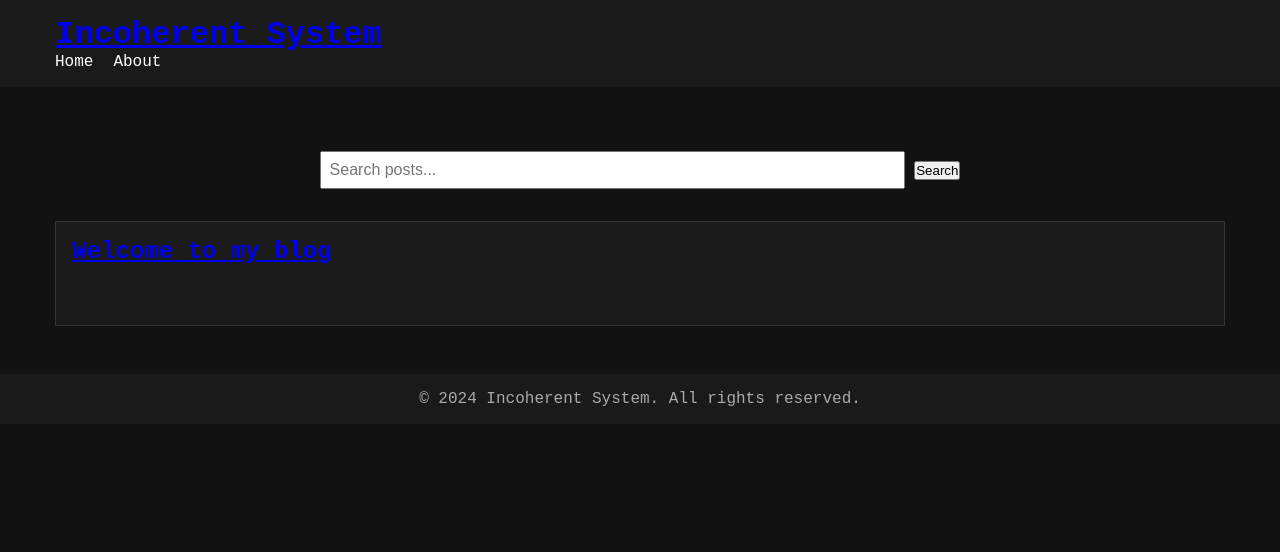
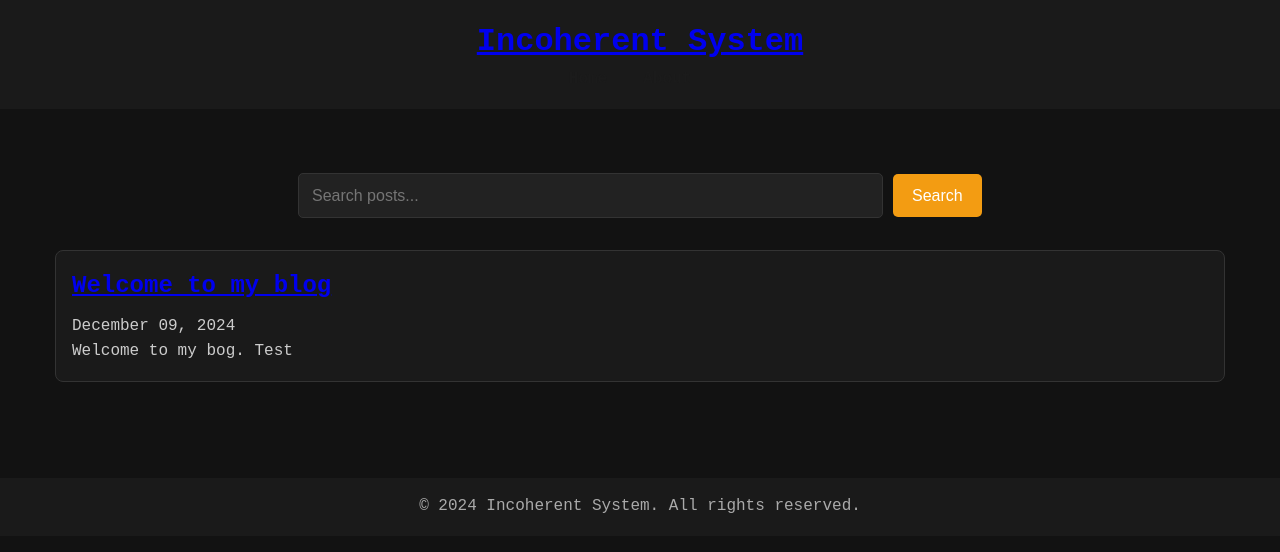
Before and after one commit to SovietOnion1608/sovietonion1608.github.io, a Jekyll site: the page built from index.html, in a window 1280 px wide. Shown: the top 552 px of the page. Built offline with Jekyll 4.4.1, drawn with Linux system fonts in a browser that asks for light colours; the list of posts is cut into pages by our own code.

Commit message:
Update styles.css

```diff
--- a/assets/styles.css
+++ b/assets/styles.css
@@ -1,39 +1,46 @@
-/* Global reset */
+/* Global reset for margin, padding, and box-sizing */
 * {
   margin: 0;
   padding: 0;
   box-sizing: border-box;
 }
 
+/* Basic body styling */
 body {
-  font-family: Monospace, sans-serif;
+  font-family: Courier New, sans-serif;
   background-color: #121212;
   color: #1b1b1b;
   margin: 0;
   padding: 0;
+  line-height: 1.6;
 }
 
-/* Center the content in a box */
+/* Center the content within a dynamic box */
 .container {
   width: 100%;
-  max-width: 1200px; /* Set maximum width */
-  margin: 0 auto; /* Center the content horizontally */
-  padding: 0 15px; /* Add some horizontal padding */
+  max-width: 1200px; /* Max width of content box */
+  margin: 0 auto; /* Horizontally center the content */
+  padding: 0 15px; /* Add padding on left/right */
 }
 
+/* Header styling */
 header {
   background-color: #1a1a1a;
   padding: 1rem 0;
 }
 
+/* Main title inside the header */
 header h1 {
   margin: 0;
   font-size: 2rem;
+  text-align: center;
 }
 
+/* Navigation styling */
 nav ul {
   list-style: none;
   display: flex;
+  justify-content: center; /* Center the navigation items */
   padding: 0;
 }
 
@@ -42,54 +49,131 @@
 }
 
 nav ul li a {
-  color: #fff;
+  color: #1b1b1b;
   text-decoration: none;
+  font-weight: bold;
+  padding: 0.5rem;
+  transition: color 0.3s ease;
 }
 
+/* Hover effect for navigation links */
+nav ul li a:hover {
+  color: #f39c12;
+}
+
+/* Main content area styling */
 main {
   padding: 2rem 0;
 }
 
+/* Article/Post container */
 article.post {
   border: 1px solid #333;
   margin: 1rem 0;
   padding: 1rem;
   background-color: #1a1a1a;
+  border-radius: 8px; /* Rounded corners */
+  transition: transform 0.3s ease-in-out;
 }
 
+/* Hover effect for posts */
+article.post:hover {
+  transform: translateY(-5px); /* Slight lift effect */
+}
+
+/* Post titles inside articles */
 article h2 {
   margin-bottom: 0.5rem;
+  font-size: 1.5rem;
+  color: #f39c12; /* Golden color for the title */
 }
 
+/* Excerpts and post content */
+article p {
+  font-size: 1rem;
+  color: #ccc;
+}
+
+/* Search bar styling */
+.search-bar {
+  margin: 2rem 0;
+  text-align: center;
+}
+
+#search {
+  padding: 0.8rem;
+  font-size: 1rem;
+  width: 50%;
+  border-radius: 5px;
+  border: 1px solid #333;
+  background-color: #222;
+  color: #fff;
+}
+
+#search:focus {
+  outline: none;
+  border-color: #f39c12;
+}
+
+/* Button styling */
+button {
+  padding: 0.8rem 1.2rem;
+  background-color: #f39c12;
+  color: #fff;
+  border: none;
+  border-radius: 5px;
+  font-size: 1rem;
+  cursor: pointer;
+  transition: background-color 0.3s ease;
+}
+
+button:hover {
+  background-color: #e67e22;
+}
+
+/* Pagination styling */
+.pagination {
+  text-align: center;
+  margin-top: 2rem;
+}
+
+.pagination a {
+  color: #fff;
+  text-decoration: none;
+  margin: 0 1rem;
+  font-weight: bold;
+  transition: color 0.3s ease;
+}
+
+/* Hover effect for pagination links */
+.pagination a:hover {
+  color: #f39c12;
+}
+
+/* Footer styling */
 footer {
   background-color: #1a1a1a;
   color: #aaa;
   padding: 1rem 0;
   text-align: center;
+  margin-top: 2rem;
 }
 
 footer p {
   margin: 0;
 }
 
-.search-bar {
-  margin: 2rem 0;
-  text-align: center;
+/* Add responsiveness for smaller screens */
+@media (max-width: 768px) {
+  .search-bar #search {
+    width: 80%; /* Adjust search box width on smaller screens */
+  }
+
+  nav ul {
+    flex-direction: column;
+  }
+
+  nav ul li {
+    margin-bottom: 10px;
+  }
 }
-
-#search {
-  padding: 0.5rem;
-  font-size: 1rem;
-  width: 50%;
-}
-
-.pagination {
-  text-align: center;
-  margin-top: 1rem;
-}
-
-.pagination a {
-  color: #fff;
-  text-decoration: none;
-  margin: 0 0.5rem;
-}
```
